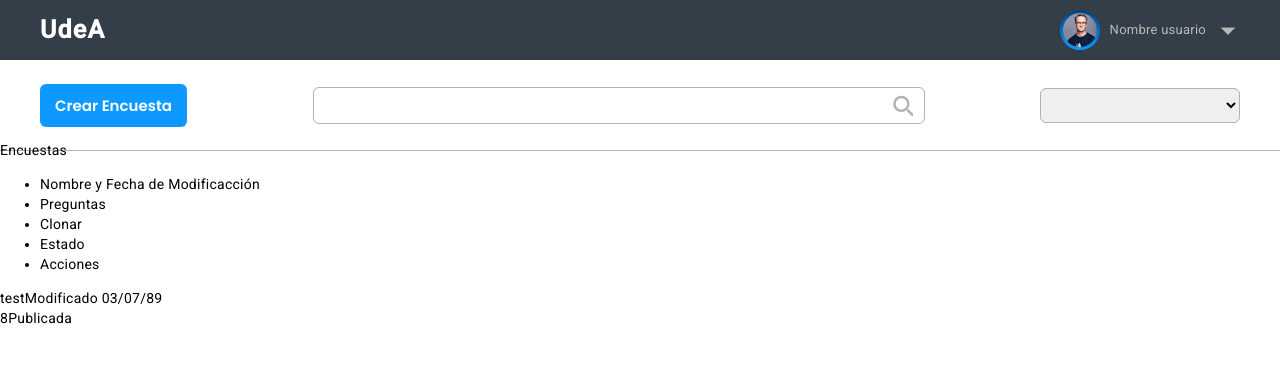
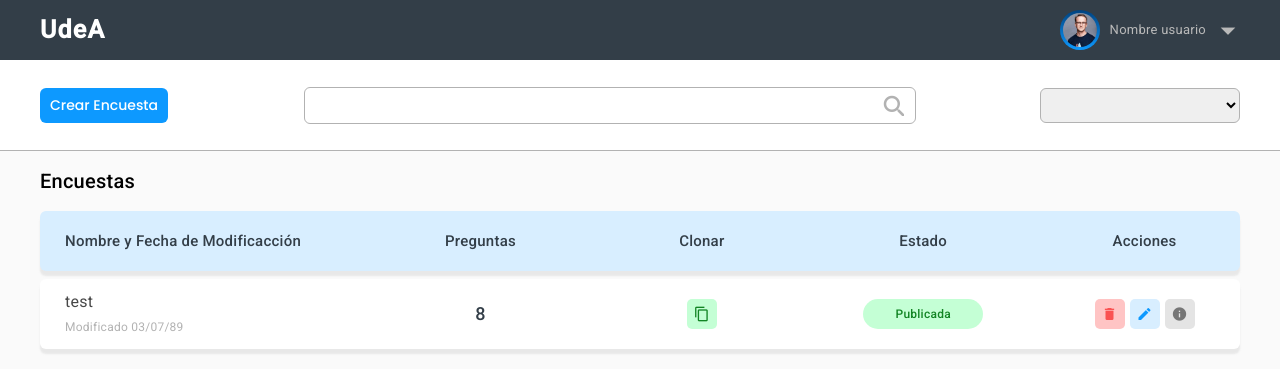
Before and after one commit to juandavid3196/client-characterization-platform, an Angular app: page /surveys in a window 1280 px wide. Shown: the top 392 px of the page. Built offline with nearby package versions, Linux system fonts and the light colour scheme.

Commit message:
survey-list component full style

```diff
--- a/src/app/features/surveys/components/survey-list/survey-list.component.html
+++ b/src/app/features/surveys/components/survey-list/survey-list.component.html
@@ -13,34 +13,47 @@
         </div>
     </div>
     <main>
-        <div class="main-tittle">
+        <div class="main-title">
             Encuestas
         </div>
         <div class="survey-container">
             <div class="survey-colums-box">
                 <ul>
+                    <span class="left-menu">
                         <li>Nombre y Fecha de Modificacción</li>
+                    </span>
+                    <span class="right-menu">
                         <li>Preguntas</li>
                         <li>Clonar</li>
                         <li>Estado</li>
                         <li>Acciones</li>
+                    </span>
                 </ul>
             </div>
             <div class="survey-rows-box">
-                <div class="survey-box">
+                <div class="left-section">
                     <div class="title-box">
                         <span class="survey-title">test</span>
                         <span class="survey-update">Modificado 03/07/89</span>
                     </div>
+                </div>
+                <div class="right-section">
+                    <div class="row-box">
                         <span class="survey-number">8</span>
-                    <span class="btn-clon"></span>
-                    <span class="state-section">Publicada</span>
+                    </div>
+                    <div class="row-box">
+                        <span class="btn-clon btn"> <mat-icon  class="btn-icon">content_copy</mat-icon> </span>
+                    </div>
+                    <div class="row-box">
+                        <span class="survey-state">Publicada</span>
+                    </div>
+                    <div class="row-box">
                         <div class="actions-box">
-                        <span class="btn-delete"></span>
-                        <span class="btn-edit"></span>
-                        <span class="btn-info"></span>
+                            <span class="btn-delete btn"> <mat-icon class="btn-icon">delete</mat-icon> </span>
+                            <span class="btn-edit btn"> <mat-icon class="btn-icon">edit</mat-icon></span>
+                            <span class="btn-info btn"><mat-icon class="btn-icon">info</mat-icon></span>
                         </div>
-
+                    </div>
                 </div>
             </div>
         </div>
--- a/src/app/features/surveys/components/survey-list/survey-list.component.scss
+++ b/src/app/features/surveys/components/survey-list/survey-list.component.scss
@@ -1,7 +1,9 @@
 .container {
 
     .survey-menu {
-        height: 140px;
+        height: 150px;
+        background-color: white;
+        border-bottom: 0.2px solid #b2b2b2;
 
         .bottom-section {
             padding: 0px 40px;
@@ -9,7 +11,6 @@
             display: flex;
             align-items: center;
             justify-content: space-between;
-            border-bottom: 0.2px solid #b2b2b2;
 
             .search-box {
 
@@ -39,4 +40,185 @@
             }
         }
     }
+
+    main {
+        background-color: #FAFAFA;
+        padding: 20px 40px;
+
+        .main-title {
+            font-size: 20px;
+            font-weight: 500;
+            margin-bottom: 20px;
+        }
+        .survey-container {
+            display: flex;
+            flex-direction: column;
+            gap: 8px;
+
+            .survey-colums-box {
+                width: auto;
+                height: 60px;
+                border-radius: 6px;
+                background-color: #D8EEFF;
+                font-size: 15px;
+                font-weight: 500;
+                color: #333E48;
+                display: flex;
+                align-items: center;
+                box-shadow: 0px 5px 2px rgb(158 158 158 / 20%);
+
+                ul {
+                    list-style: none;
+                    width: 100%;
+                    display: flex;
+                    align-items: center;
+                    justify-content: space-between;
+                    padding: 0px 25px;
+
+                    .right-menu {
+                        width: 30%;
+                        display: flex;
+                        align-items: center;
+                        justify-content: space-between;
+                    }
+
+                    .right-menu {
+                        width: 70%;
+                        display: flex;
+                        align-items: center;
+                        justify-content: space-between;
+
+                        li {
+                            width: calc(70% /4);
+                            display: flex;
+                            justify-content: center;
+                        }
+                    }
+                }
+            }
+            .survey-rows-box {
+
+                    width: auto;
+                    height: 70px;
+                    display: flex;
+                    padding: 0px 25px;
+                    background-color: white;
+                    border-radius: 6px;
+                    box-shadow: 0px 5px 2px rgb(158 158 158 / 20%);
+
+                    .left-section {
+                        display: flex;
+                        align-items: center;
+                        width: 30%;
+
+                    .title-box {
+                        display: flex;
+                        flex-direction: column;
+                        gap: 5px;
+
+                        .survey-title {
+                            color: #484848;
+                            font-size: 16px;
+                        }
+
+                        .survey-update {
+                            color: #b2b2b2;
+                            font-size: 12px;
+                        }
+                    }
+                }
+
+                .right-section {
+                    width: 70%;
+                    display: flex;
+                    align-items: center;
+                    justify-content: space-between;
+
+                    .survey-number {
+                        color: #333E48;
+                        font-size: 18px;
+                        font-weight: 500;
+                    }
+
+                    .btn {
+                        width: 30px;
+                        height: 30px;
+                        display: flex;
+                        align-items: center;
+                        justify-content: center;
+                        border-radius: 5px;
+                        cursor: pointer;
+
+                        .btn-icon {
+                            font-size: 16px;
+                            width: 16px;
+                            height: 16px;
+                        }
+
+                    }
+
+                    .btn-clon {
+                        background-color: #C4FFD5;
+
+                        .btn-icon{
+                            color: #128524;
+                        }
+                    }
+
+                    .survey-state {
+                        height: 30px;
+                        width: 120px;
+                        font-weight: 500;
+                        display: flex;
+                        align-items: center;
+                        justify-content: center;
+                        font-size: 12px;
+                        border-radius: 50px;
+                        background-color: #C4FFD5;
+                        color: #128524;
+
+                    }
+
+                    .actions-box {
+                        display: flex;
+                        gap: 5px;
+
+                        .btn-delete {
+                            background-color: #FFC4C4;
+
+                            .btn-icon{
+                                color: #fa5252;
+                            }
+                        }
+
+                        .btn-edit {
+                            background-color: #D8EEFF;
+
+                            .btn-icon{
+                                color: #0d99ff;
+                            }
+                        }
+
+                        .btn-info {
+                            background-color: #E4E4E4;
+
+                            .btn-icon{
+                                color: #767676;
+                            }
+                        }
+                    }
+
+                }
+
+                .right-section > * {
+                    width: calc(70% /4);
+                    display: flex;
+                    justify-content: center;
+                }
+
+            }
+
+        }
+
+    }
 }
--- a/src/app/shared/components/confirm-button/confirm-button.component.scss
+++ b/src/app/shared/components/confirm-button/confirm-button.component.scss
@@ -1,11 +1,12 @@
 .btn-confirm {
-    padding: 10px 15px;
+    padding: 0 10px;
     color: white;
+    height: 35px;
     background-color: #0D99FF;
     border-radius: 6px;
     border: none;
-    font-size: 15px;
-    font-weight: 600;
+    font-size: 14px;
+    font-weight: 500;
     font-family: "Poppins";
     cursor: pointer;
 }
```
Lines whose indentation alone changed are shown as unchanged.
